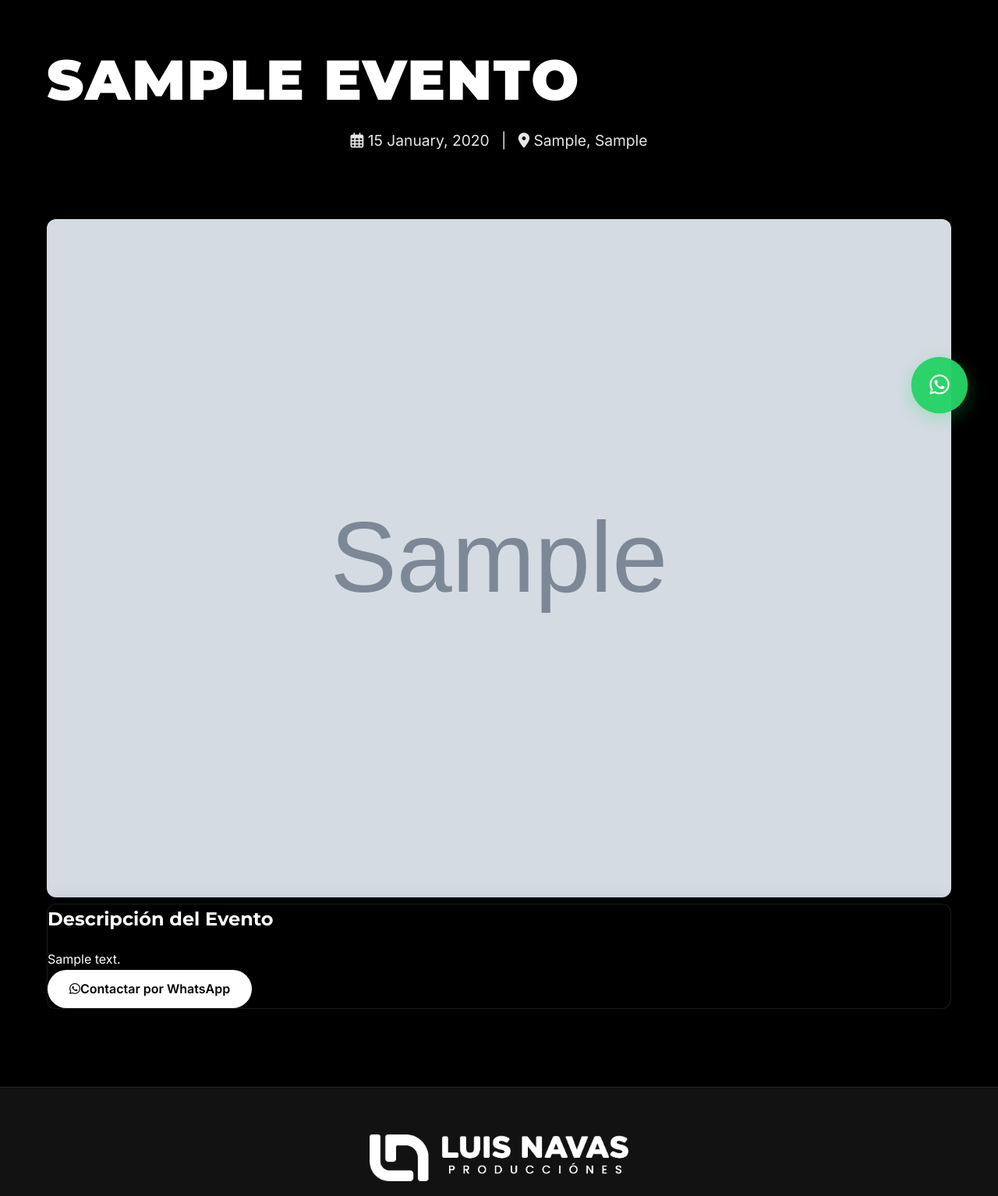
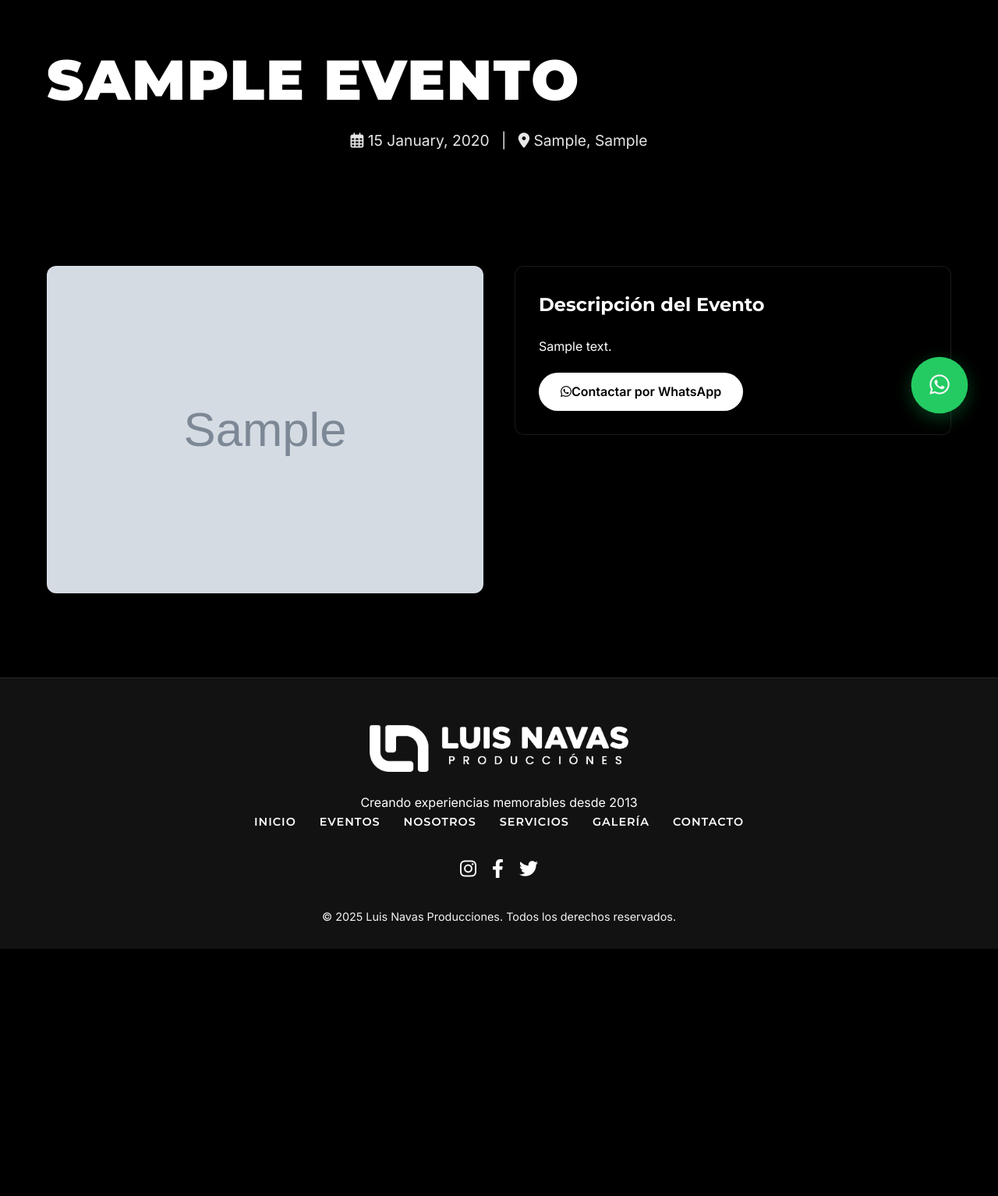
Before and after one commit to herwincamargo/luisnavasproducciones, a PHP site: a page that uses luisnavasproducciones/evento-detalle.php in a window 1280 px wide. Shown: the part 231-1765 px from the top of the page at 78% size. After the commit the page ends 1448 px from the top, so only its background shows below. Run offline with PHP 8.4, Linux system fonts and the light colour scheme; tables that the repository leaves empty hold one stand-in row (values such as "Sample post"); grey boxes marked "Sample" are stand-in pictures.

Commit message:
fix: Correct styles for event pages and buttons
- I restored the black background for the `.page-title` on event pages by adding the correct style to `events.css`.
- I ensured the 'Más información' button on `eventos.php` uses the unified button style.
- I made sure the `evento-detalle.php` page is styled consistently with the event list page.

```diff
--- a/luisnavasproducciones/assets/css/events.css
+++ b/luisnavasproducciones/assets/css/events.css
@@ -13,6 +13,50 @@
     margin-top: 60px;
 }
 
+.event-detail-grid {
+    display: grid;
+    grid-template-columns: 1fr 1fr;
+    gap: 40px;
+    align-items: flex-start;
+    margin-top: 60px;
+}
+
+.event-detail-image img {
+    width: 100%;
+    border-radius: 12px;
+}
+
+.event-detail-info {
+    padding: 30px;
+}
+
+.event-full-description {
+    white-space: pre-wrap;
+    line-height: 1.7;
+    margin: 20px 0;
+}
+
+.event-button-container {
+    margin-top: 15px;
+    text-align: center;
+}
+
+.btn-event-details {
+    display: inline-block;
+    background: var(--white);
+    color: var(--black);
+    padding: 10px 25px;
+    border-radius: 50px;
+    font-weight: 600;
+    transition: all 0.3s ease;
+    text-align: center;
+}
+
+.btn-event-details:hover {
+    background: rgba(255, 255, 255, 0.9);
+    transform: translateY(-2px);
+}
+
 @media (max-width: 768px) {
     .page-title {
         margin-top: 20px;
@@ -22,4 +66,8 @@
     .event-card {
         margin-bottom: 30px;
     }
+
+    .event-detail-grid {
+        grid-template-columns: 1fr;
+    }
 }
--- a/luisnavasproducciones/evento-detalle.php
+++ b/luisnavasproducciones/evento-detalle.php
@@ -21,8 +21,7 @@ if (!$evento) {
 
 <div class="section">
     <div class="container">
-        <!-- Título de página simple con fondo oscuro -->
-        <div class="page-title text-center" style="padding: 60px 0; background: var(--dark-gray); border-radius: 12px;">
+        <div class="page-title text-center">
              <h1 class="hero-title"><?= htmlspecialchars($evento['nombre']) ?></h1>
              <p class="hero-subtitle">
                 <i class="far fa-calendar-alt"></i> <?= date('d F, Y', strtotime($evento['fecha'])) ?>
@@ -31,14 +30,14 @@ if (!$evento) {
              </p>
         </div>
 
-        <div class="grid cols-2 mt-6" style="gap: 40px; align-items: flex-start;">
-            <div>
-                <img src="/assets/uploads/<?= htmlspecialchars($evento['imagen']) ?>" alt="<?= htmlspecialchars($evento['nombre']) ?>" style="border-radius: 12px; width: 100%;">
+        <div class="event-detail-grid">
+            <div class="event-detail-image">
+                <img src="/assets/uploads/<?= htmlspecialchars($evento['imagen']) ?>" alt="<?= htmlspecialchars($evento['nombre']) ?>">
             </div>
-            <div class="card glass-effect">
+            <div class="event-detail-info card glass-effect">
                 <h3>Descripción del Evento</h3>
-                <p style="white-space: pre-wrap;"><?= htmlspecialchars($evento['descripcion']) ?></p>
-                <a href="https://wa.me/573015017283?text=Hola%20Luis%20Navas%20Producciones,%20estoy%20interesado%20en%20el%20evento%20<?= urlencode($evento['nombre']) ?>" class="btn btn-primary block mt-5" target="_blank">
+                <p class="event-full-description"><?= nl2br(htmlspecialchars($evento['descripcion'])) ?></p>
+                <a href="https://wa.me/573015017283?text=Hola%20Luis%20Navas%20Producciones,%20estoy%20interesado%20en%20el%20evento%20<?= urlencode($evento['nombre']) ?>" class="btn-primary" target="_blank">
                     <i class="fab fa-whatsapp"></i> Contactar por WhatsApp
                 </a>
             </div>
```
Also changed, not shown: luisnavasproducciones/eventos.php (+7 -5 lines).
